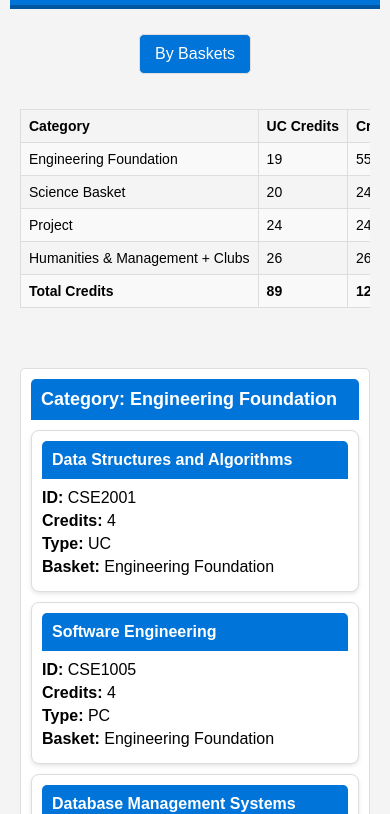
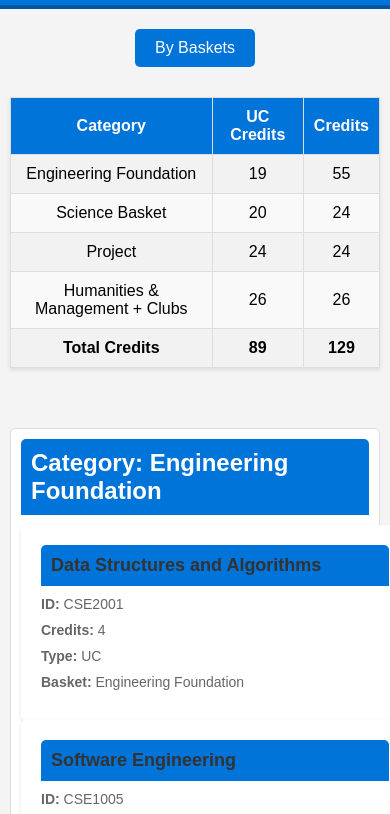
Before and after one commit to mskstanmay/Vitap-Courses, a plain HTML site: page index.html in a window 390 px wide. Shown: the part 72-886 px from the top of the page. Drawn offline with Linux system fonts and the light colour scheme.

Commit message:
better css

```diff
--- a/styles.css
+++ b/styles.css
@@ -86,124 +86,76 @@ h1 {
 .section[data-credits='4'] h2 {
   background-color: #0074D9;  /* Blue for 4 Credits */
 }
-/* styles.css */
 
-/* Ensure that the credit table adjusts for small screens */
+/* Cards Styles */
+.course-card {
+  background-color: #fff;
+  box-shadow: 0 2px 4px rgba(0,0,0,0.1);
+  border-radius: 5px;
+  padding: 20px;
+  width: 300px;
+}
+
+.course-card h2 {
+  margin-top: 0;
+  font-size: 18px;
+  color: #333;
+}
+
+.course-card p {
+  margin: 10px 0;
+  font-size: 14px;
+  color: #666;
+}
+
+.course-card.completed {
+  background-color: #e0e0e0; /* Translucent background for completed courses */
+  color: #666; /* Text color for completed courses */
+  opacity: 0.7; /* Slightly transparent */
+}
+/* Credit Table Styles */
 .credit-table {
   width: 100%;
   border-collapse: collapse;
   margin-bottom: 20px;
+  background-color: #f9f9f9; /* Light background for the table */
+  box-shadow: 0 2px 4px rgba(0,0,0,0.1); /* Light shadow for the table */
 }
 
 .credit-table th, .credit-table td {
   padding: 10px;
-  text-align: left;
+  text-align: center;
   border: 1px solid #ddd;
 }
 
 .credit-table th {
-  background-color: #f4f4f4;
+  background-color: #0074D9; /* Blue background for headers */
+  color: white;
 }
 
 .credit-table tr:nth-child(even) {
-  background-color: #f9f9f9;
+  background-color: #f2f2f2; /* Alternating row colors */
 }
 
-/* Adjust course container for mobile view */
-#course-container {
-  padding: 10px;
+.credit-table tr:last-child td {
+  font-weight: bold; /* Bold text for the last row */
 }
 
-/* Course cards styling */
-.course-card {
-  background-color: #fff;
-  border: 1px solid #ddd;
-  border-radius: 8px;
-  padding: 15px;
-  margin-bottom: 15px;
-  box-shadow: 0 2px 4px rgba(0,0,0,0.1);
-}
 
-.course-card h2 {
-  margin-top: 0;
-}
 
-/* Make sure the credit table is responsive */
+/* Responsive Styles */
 @media (max-width: 768px) {
-  .credit-table {
-    font-size: 14px;
+  .course-container {
+    padding: 10px;
   }
 
-  .credit-table th, .credit-table td {
-    padding: 8px;
-  }
-
-  .credit-table {
-    display: block;
-    overflow-x: auto;
-    white-space: nowrap;
+  .course-card {
+    width: calc(50% - 20px);
   }
 }
 
-/* Adjust section title for smaller screens */
-@media (max-width: 768px) {
-  .section {
-    margin-bottom: 20px;
-  }
-
-  .section h2 {
-    font-size: 18px;
+@media (max-width: 480px) {
+  .course-card {
+    width: 100%;
   }
 }
-
-/* Stack course details in a column for small screens */
-.course-card p {
-  display: block;
-  margin: 5px 0;
-}
-
-/* Make the buttons responsive */
-#view-baskets {
-  font-size: 16px;
-  padding: 10px 15px;
-  margin: 5px;
-  border-radius: 5px;
-  border: 1px solid #ddd;
-  cursor: pointer;
-}
-
-#view-baskets:hover {
-  background-color: #ddd;
-}
-
-/* Add a max-width to ensure the container doesn't get too wide */
-#course-container {
-  max-width: 100%;
-  box-sizing: border-box;
-}
-
-/* Optional: Add a margin to ensure the content is not flush with the edges */
-body {
-  margin: 0;
-  padding: 0 10px;
-}
-/* Add styles for completed courses */
-.course-card.completed {
-  background-color: #e0ffe0; /* Light green background */
-  border-color: #b2f2b2; /* Lighter green border */
-  /*text-decoration: line-through; /* Strikethrough text */
-  opacity: 0.5; /* Slightly transparent to indicate completion */
-}
-
-
-/* Responsive course cards */
-@media (max-width: 768px) {
-  .course-card {
-    padding: 10px;
-    margin-bottom: 10px;
-  }
-
-  .course-card h2 {
-    font-size: 16px;
-  }
-}
```
